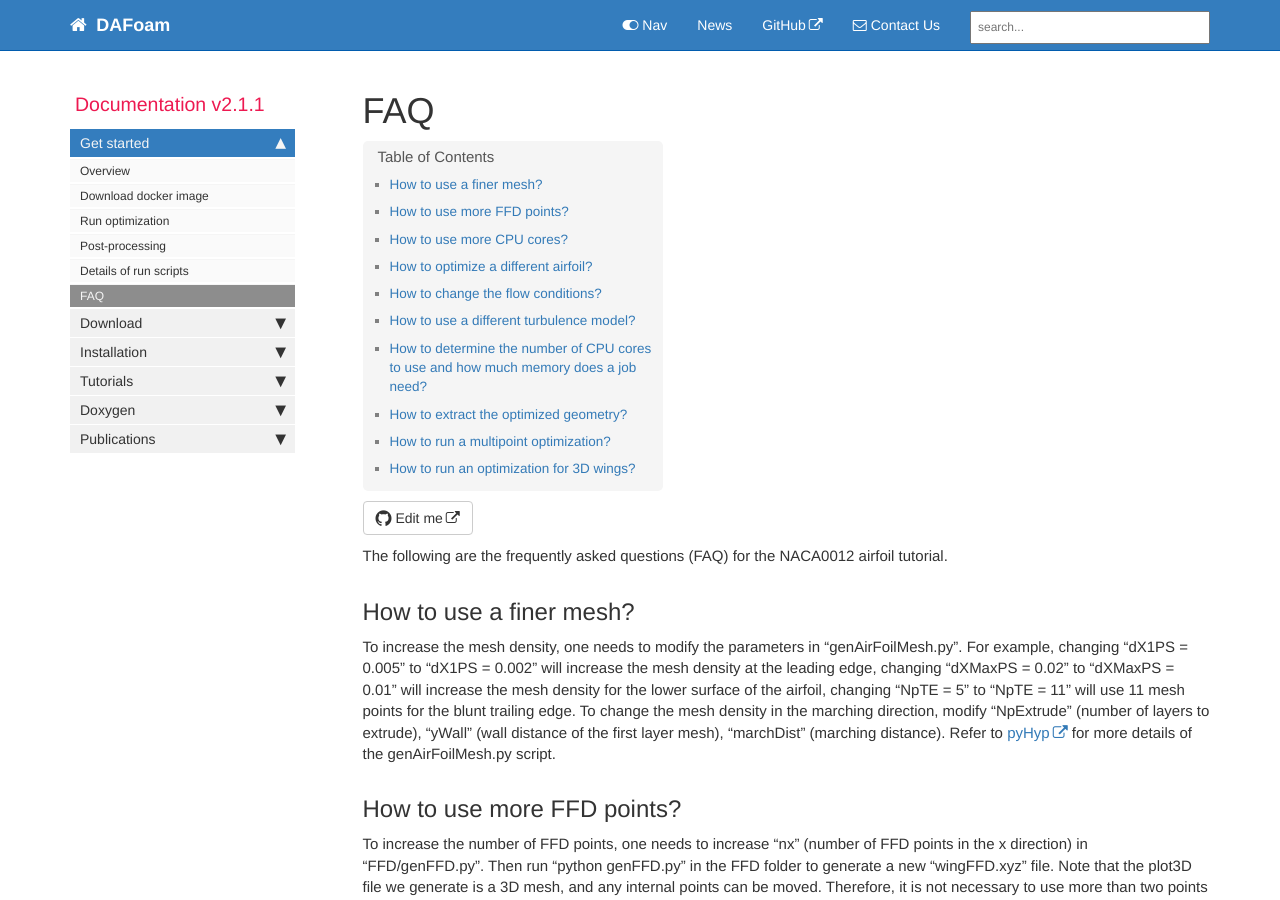
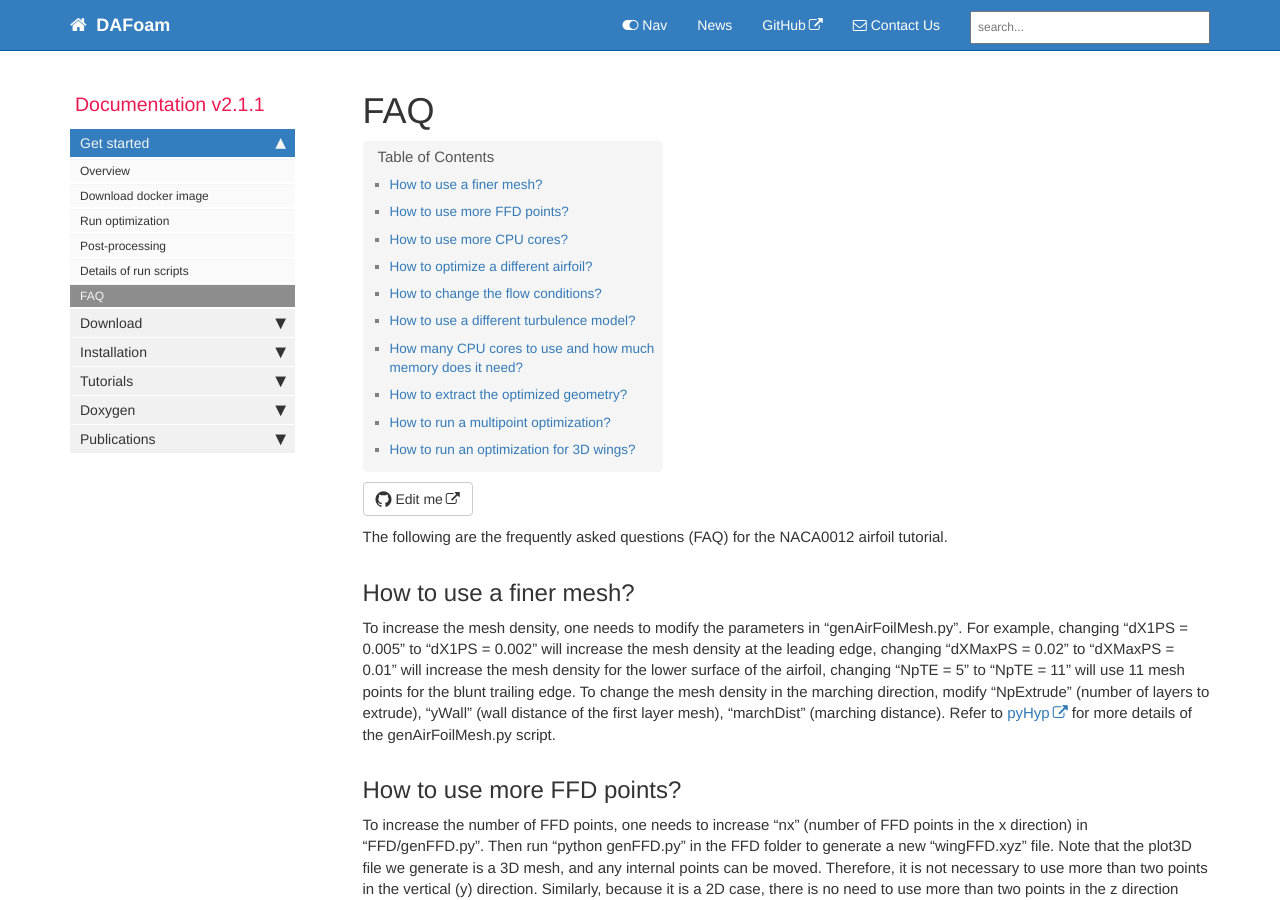
Before and after one commit to DAFoam/DAFoam.github.io, a Jekyll site: the page built from pages/mydoc/mydoc_get_started_faq.md, in a window 1280 px wide and 900 px high. Built offline with Jekyll 4.4.1, drawn with Linux system fonts in a browser that asks for light colours; comment, search, counter and statistics services are not loaded; some of the changed text lies outside the part shown.

Commit message:
content update

```diff
--- a/pages/mydoc/mydoc_get_started_faq.md
+++ b/pages/mydoc/mydoc_get_started_faq.md
@@ -45,7 +45,7 @@ This tutorial uses an incompressible flow solver DASimpleFoam, so the Mach numbe
 
 To use the kOmegaSST or kEpsilon model, change the `RASModel` parameter to `kOmegaSST` or `kEpsilon` in constant/turbulenceProperties.
 
-## How to determine the number of CPU cores to use and how much memory does a job need?
+## How many CPU cores to use and how much memory does it need?
 
 We recommend using one CPU core and reserve 2 GB memory per 10,000 cells. That being said, for a one million cell case, we recommend using 100 CPU cores and reserve 200 GB memory.
 
```
